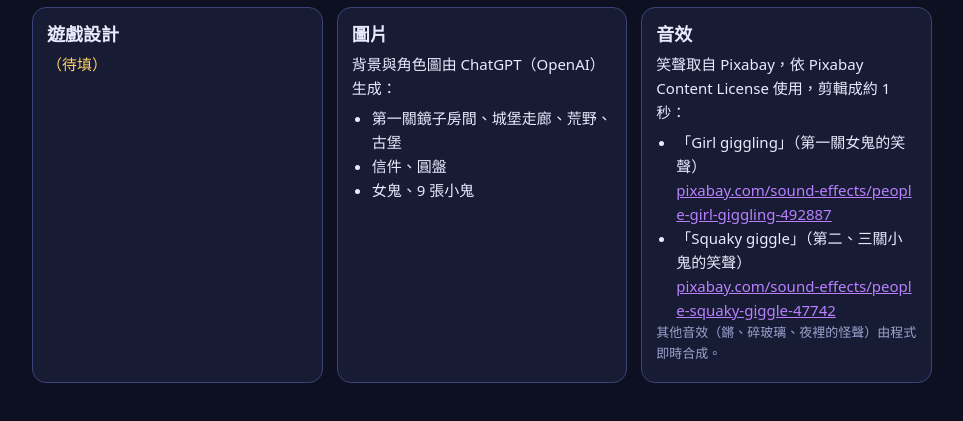
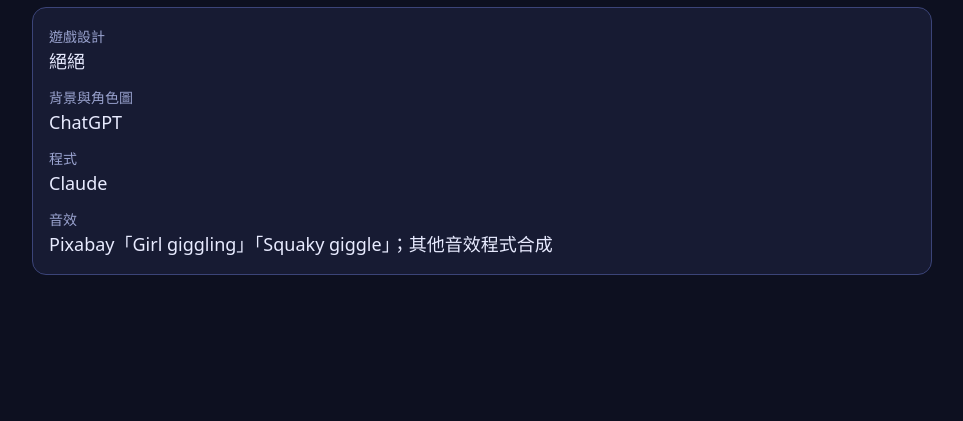
Before and after one commit to wedcher/optics-ghost-game, a website: page prototype/credits.html in a window 1280 px wide. Shown: the part 73-494 px from the top of the page, without its empty margins (158-1121 px from the left). Drawn offline with Linux system fonts and the light colour scheme.

Commit message:
credits: user's final wording, no external links
Co-Authored-By: Claude Opus 5.5 <noreply@anthropic.com>
Claude-Session: https://claude.ai/code/session_01HvGmyWa7LXvU1ABFVyqn8L

```diff
--- a/prototype/credits.html
+++ b/prototype/credits.html
@@ -10,10 +10,8 @@
 <meta name="apple-mobile-web-app-status-bar-style" content="black">
 <link rel="apple-touch-icon" href="assets/icon-180.png">
 <!--
-  製作與素材頁（2026-11-21）：感謝名單與素材出處。
-  - 圖片：使用者 2026-11-21 確認「背景角色通通是 GPT」。
-  - 音效：Pixabay 兩段笑聲（作者名這個環境連不到 pixabay.com 查不到，先只寫標題＋連結，不猜）。
-  - 遊戲設計署名：等使用者決定怎麼寫，先放「（待填）」。
+  製作與素材頁：文字照使用者 2026-11-21 定稿（字少、不放連結）。
+  Pixabay 兩段笑聲的原始網址記在 PROJECT.md，頁面上不放。
 -->
 <style>
   html, body { margin:0; min-height:100%; background:#0d1020; color:#e8ebff;
@@ -23,15 +21,9 @@
   h1 { font-size:22px; margin:0; flex:1; }
   .btn { display:inline-flex; align-items:center; justify-content:center; min-height:46px; min-width:88px; padding:4px 16px;
     font:inherit; font-size:15px; color:#e8ebff; background:#232a4d; border:1px solid #3b4478; border-radius:12px; text-decoration:none; cursor:pointer; }
-  .grid { display:grid; grid-template-columns:repeat(auto-fit, minmax(260px, 1fr)); gap:14px; }
-  section { background:#171b33; border:1px solid #3b4478; border-radius:14px; padding:12px 14px; }
-  h2 { margin:0 0 6px; font-size:18px; }
-  p, li { font-size:15px; line-height:1.6; }
-  p { margin:0 0 6px; }
-  ul { margin:0; padding-left:20px; }
-  .sub { color:#9aa3cf; font-size:13px; }
-  .todo { color:#ffd166; }
-  a.src { display:inline-flex; align-items:center; min-height:44px; color:#b980ff; word-break:break-all; }
+  .credits { margin:0; background:#171b33; border:1px solid #3b4478; border-radius:14px; padding:6px 16px; }
+  .credits dt { margin:12px 0 2px; font-size:14px; color:#9aa3cf; }
+  .credits dd { margin:0 0 10px; font-size:18px; line-height:1.5; }
 </style>
 </head>
 <body>
@@ -40,32 +32,12 @@
     <h1>製作與素材</h1>
     <a class="btn" id="menuBtn" href="index.html">☰ 回選單</a>
   </header>
-  <div class="grid">
-    <section id="design">
-      <h2>遊戲設計</h2>
-      <p class="todo" data-todo="credit">（待填）</p>
-    </section>
-    <section id="art">
-      <h2>圖片</h2>
-      <p>背景與角色圖由 ChatGPT（OpenAI）生成：</p>
-      <ul>
-        <li>第一關鏡子房間、城堡走廊、荒野、古堡</li>
-        <li>信件、圓盤</li>
-        <li>女鬼、9 張小鬼</li>
-      </ul>
-    </section>
-    <section id="sfx">
-      <h2>音效</h2>
-      <p>笑聲取自 Pixabay，依 Pixabay Content License 使用，剪輯成約 1 秒：</p>
-      <ul>
-        <li>「Girl giggling」（第一關女鬼的笑聲）<br>
-          <a class="src" href="https://pixabay.com/sound-effects/people-girl-giggling-492887/" target="_blank" rel="noopener">pixabay.com/sound-effects/people-girl-giggling-492887</a></li>
-        <li>「Squaky giggle」（第二、三關小鬼的笑聲）<br>
-          <a class="src" href="https://pixabay.com/sound-effects/people-squaky-giggle-47742/" target="_blank" rel="noopener">pixabay.com/sound-effects/people-squaky-giggle-47742</a></li>
-      </ul>
-      <p class="sub">其他音效（鏘、碎玻璃、夜裡的怪聲）由程式即時合成。</p>
-    </section>
-  </div>
+  <dl class="credits">
+    <dt>遊戲設計</dt><dd>絕絕</dd>
+    <dt>背景與角色圖</dt><dd>ChatGPT</dd>
+    <dt>程式</dt><dd>Claude</dd>
+    <dt>音效</dt><dd>Pixabay「Girl giggling」「Squaky giggle」；其他音效程式合成</dd>
+  </dl>
 </main>
 <script src="shared/landscape.js"></script>
 </body>
```
Also changed, not shown: PROJECT.md (+5 -5 lines), tests/e2e-menu.js (+6 -5 lines), docs/screenshots/credits.png.
